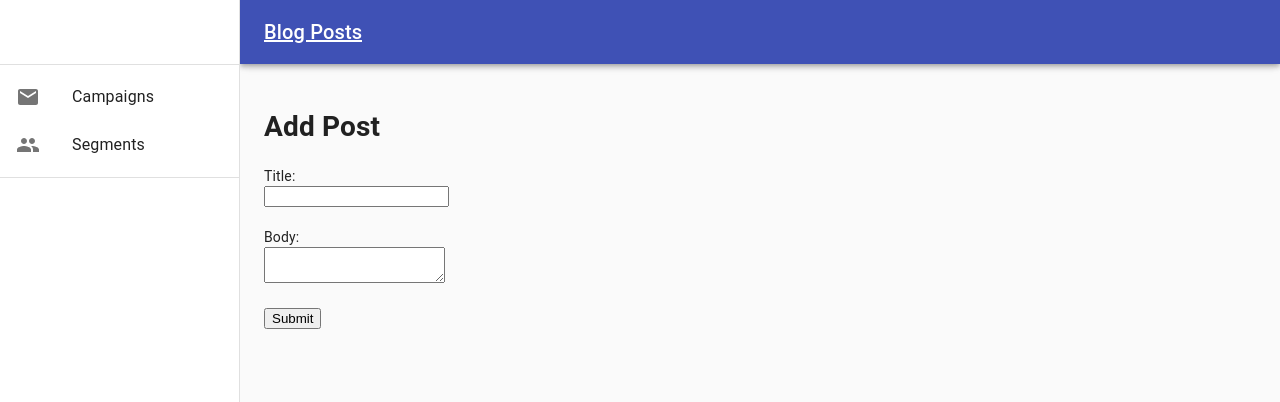
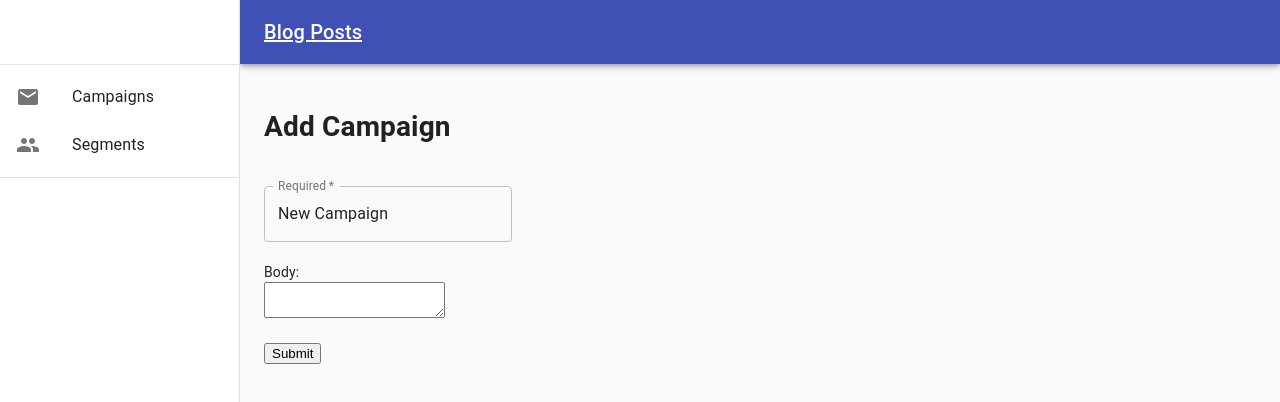
Before and after one commit to coltanium13/pshomework, a React (Create React App) app: page /create-campaign in a window 1280 px wide. Shown: the top 402 px of the page. Built offline with nearby package versions, Linux system fonts and the light colour scheme.

Commit message:
adding some text inputs to create form

```diff
--- a/src/actions/campaignActions.js
+++ b/src/actions/campaignActions.js
@@ -17,21 +17,12 @@ export const fetchCampaigns = () => dispatch => {
   });
 };
 
-export const createCampaign = postData => dispatch => {
-  fetch("https://jsonplaceholder.typicode.com/posts", {
-    method: "POST",
-    headers: {
-      "content-type": "application/json"
-    },
-    body: JSON.stringify(postData)
-  })
-    .then(res => res.json())
-    .then(post =>
-      dispatch({
-        type: NEW_CAMPAIGN,
-        payload: post
-      })
-    );
+export const createCampaign = campaign => dispatch => {
+  console.log("new campaign: ", JSON.stringify(campaign));
+  dispatch({
+    type: NEW_CAMPAIGN,
+    payload: campaign
+  });
 };
 
 export const getCampaignById = id => dispatch => {
--- a/src/components/campaigns/CreateCampaignForm.js
+++ b/src/components/campaigns/CreateCampaignForm.js
@@ -1,11 +1,26 @@
 import React, { Component, useState } from "react";
 import { useSelector, useDispatch } from "react-redux";
 import { createCampaign } from "../../actions/campaignActions";
+import TextField from "@material-ui/core/TextField";
+import { makeStyles } from "@material-ui/core/styles";
 
-function CreateCampaignForm() {
+const useStyles = makeStyles(theme => ({
+  root: {
+    "& .MuiTextField-root": {
+      margin: theme.spacing(1),
+      width: 200
+    }
+  }
+}));
+
+const CreateCampaignForm = () => {
+  const classes = useStyles();
   const [newCampaign, setNewCampaign] = useState({
-    title: "",
-    body: ""
+    name: "",
+    text: "",
+    media: "",
+    status: "Preview",
+    segment_id: ""
   });
 
   const dispatch = useDispatch();
@@ -20,29 +35,33 @@ function CreateCampaignForm() {
   const onSubmit = e => {
     e.preventDefault();
 
-    const post = {
-      title: newCampaign.title,
-      body: newCampaign.body
+    const campaign = {
+      title: newCampaign.name,
+      body: newCampaign.text
     };
 
-    dispatch(createCampaign(post));
+    dispatch(createCampaign(campaign));
 
     setNewCampaign({
-      title: "",
-      body: ""
+      name: "",
+      text: "",
+      media: ""
     });
   };
 
   return (
     <div>
-      <h1>Add Post</h1>
+      <h1>Add Campaign</h1>
       <form onSubmit={onSubmit}>
         <div>
-          <label>Title: </label>
           <br />
-          <input
-            type="text"
-            name="title"
+          <TextField
+            required
+            name="name"
+            id="name-input"
+            label="Required"
+            variant="outlined"
+            defaultValue="New Campaign"
             onChange={onChange}
             value={newCampaign.title}
           />
@@ -58,6 +77,6 @@ function CreateCampaignForm() {
       </form>
     </div>
   );
-}
+};
 
 export default CreateCampaignForm;
--- a/src/reducers/campaignReducer.js
+++ b/src/reducers/campaignReducer.js
@@ -20,10 +20,10 @@ export default function(state = initialState, action) {
     case NEW_CAMPAIGN:
       return {
         ...state,
-        campaign: action.payload
+        campaign: action.payload,
+        campaigns: [...state, action.payload]
       };
     case GET_CAMPAIGN: {
-      console.log("get camp: ", JSON.stringify(action.payload));
       return {
         ...state,
         campaign: action.payload
```
